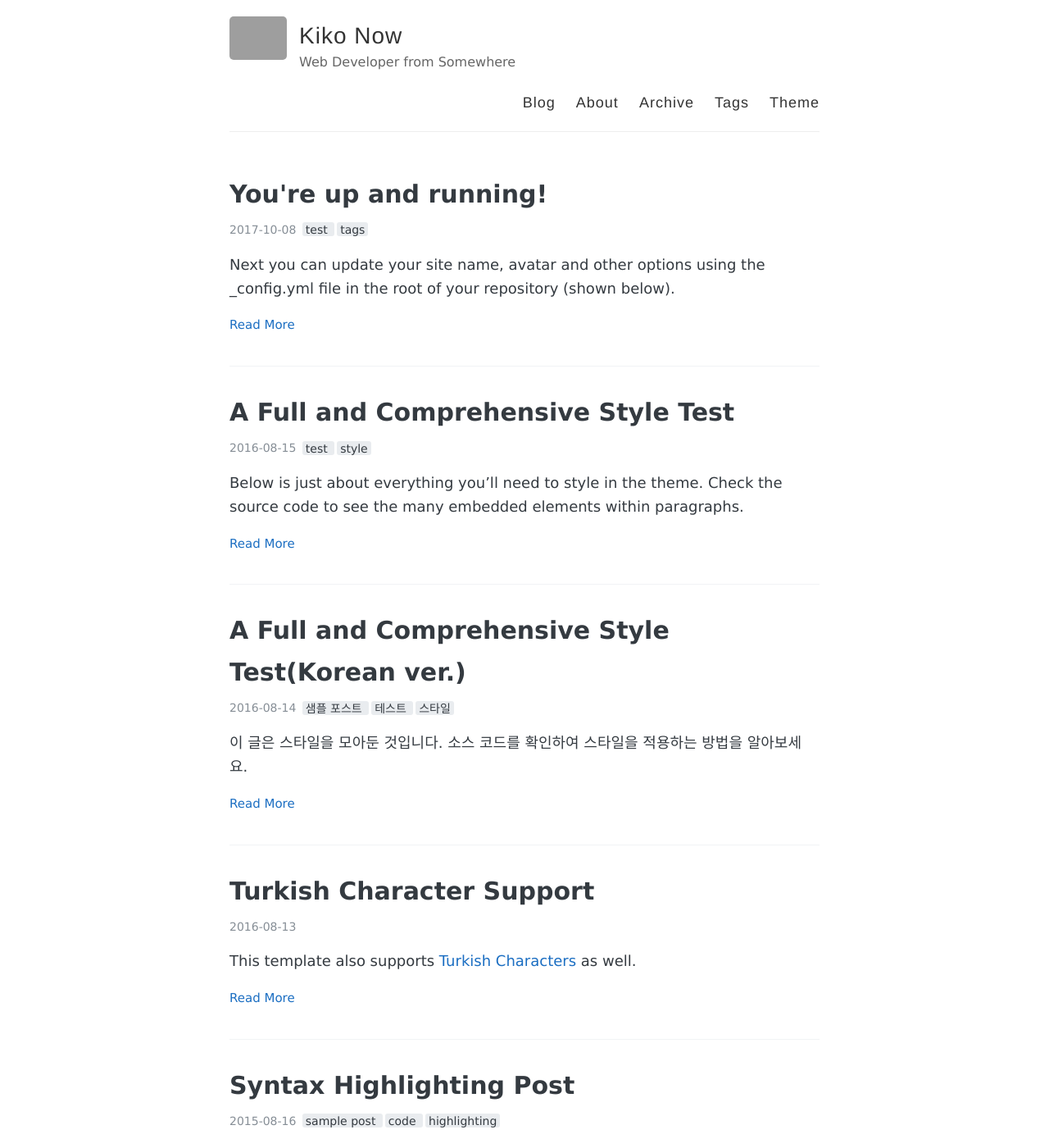
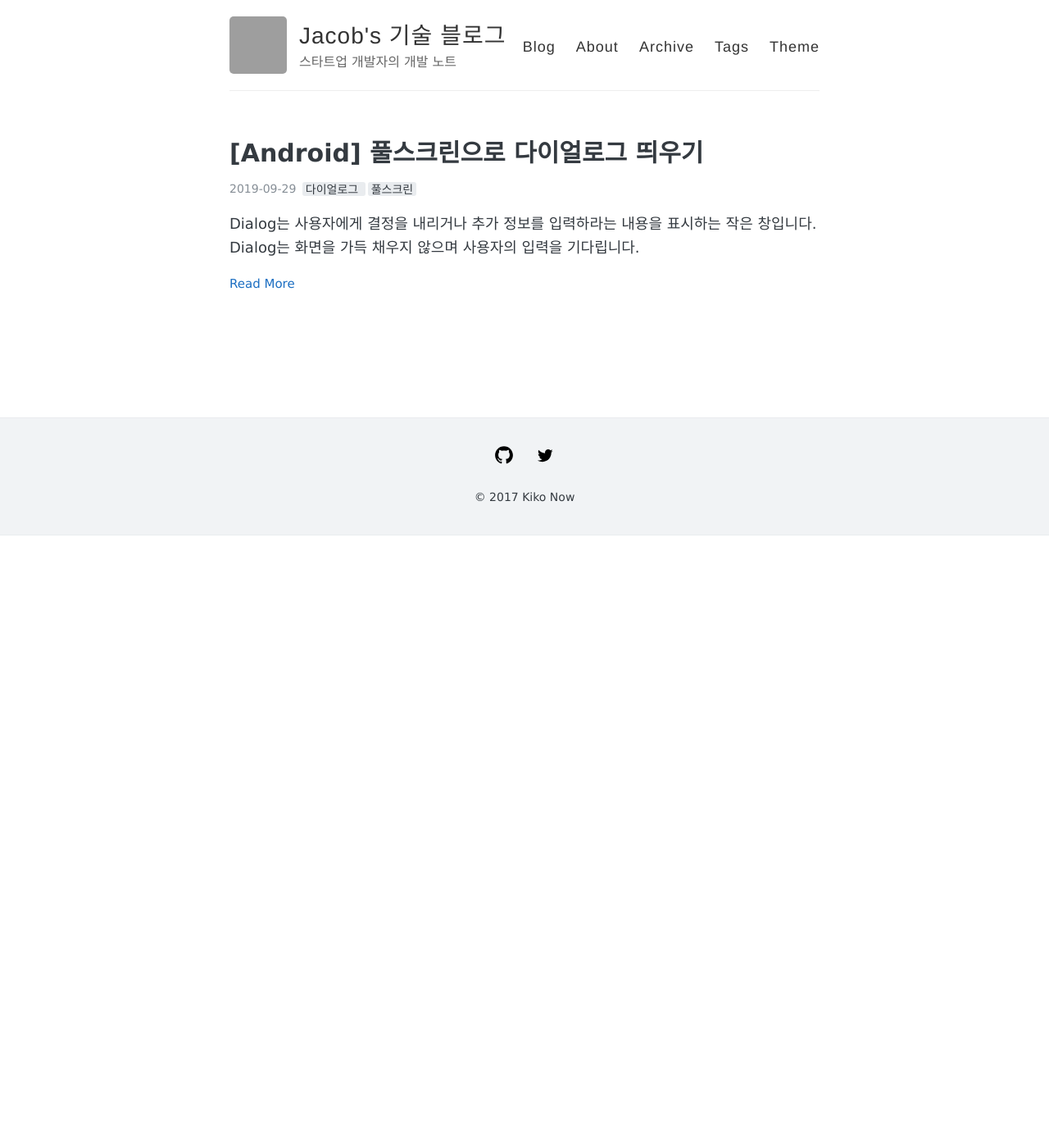
Before and after one commit to shwjdqls/shwjdqls.github.io, a Jekyll site: the page built from index.html, in a window 1280 px wide and 1400 px high. Shown: the whole window at 82% size. Built offline with Jekyll 4.4.1, drawn with Linux system fonts in a browser that asks for light colours; the list of posts is cut into pages by our own code; some of the changed text lies outside the part shown; grey boxes are pictures that could not be loaded.

Commit message:
writing dialog draft

````diff
--- a/_config.yml
+++ b/_config.yml
@@ -3,17 +3,17 @@
 #
 
 # Name of your site (displayed in the header)
-name: Kiko Now
+name: Jacob's 기술 블로그
 
 # Short bio or description (displayed in the header)
-description: Web Developer from Somewhere
+description: 스타트업 개발자의 개발 노트
 
 #
 # Flags below are optional
 #
 
 # URL of your avatar or profile pic (you could use your GitHub profile pic)
-avatar: https://raw.githubusercontent.com/aweekj/kiko-now/master/images/jekyll-logo.png
+avatar: https://avatars1.githubusercontent.com/u/23516282?s=400&u=c4ae9f00665e0610dd267cce5a418b0c422c4cfa&v=4
 
 
 # Tabs in header. There are 'Blog', 'About', 'Archive', 'Tags'
--- /dev/null
+++ b/_posts/2019-09-29-dialog-in_fullscreen.md
@@ -0,0 +1,24 @@
+---
+layout: post
+title: "[Android] 풀스크린으로 다이얼로그 띄우기"
+tags: [다이얼로그, 풀스크린]
+comments: true
+---
+
+Dialog는 사용자에게 결정을 내리거나 추가 정보를 입력하라는 내용을 표시하는 작은 창입니다. Dialog는 화면을 가득 채우지 않으며 사용자의 입력을 기다립니다.
+
+Dialog를 사용하기 위해 Dialog의 서브 클래스인 AlertDialog를 사용하게 됩니다. 아래와 같이 빌더 패턴을 이용하여 Dialog를 구현합니다.
+
+```java
+AlertDialog.Builder(context)
+        .setTitle("제목")
+        .setMessage("내용")
+        .setPositiveButton("예",
+                DialogInterface.OnClickListener { dialog, id ->
+                    // Yes
+                })
+        .setNegativeButton("아니오",
+                DialogInterface.OnClickListener { dialog, id ->
+                    // No
+                })
+```
````
Also changed, not shown: _drafts/2015-08-16-code-highlighting-post.md (renamed from _posts/2015-08-16-code-highlighting-post.md, +1 -1 lines), _drafts/2014-05-21-readability-post-ko.md (renamed from _posts/2014-05-21-readability-post-ko.md), _drafts/2014-05-22-readability-post.md (renamed from _posts/2014-05-22-readability-post.md), _drafts/2016-08-13-turkish-support.md (renamed from _posts/2016-08-13-turkish-support.md), _drafts/2016-08-14-style-test-ko.md (renamed from _posts/2016-08-14-style-test-ko.md), _drafts/2016-08-15-style-test.md (renamed from _posts/2016-08-15-style-test.md), _drafts/2017-10-08-hello-world.md (renamed from _posts/2017-10-08-hello-world.md).
